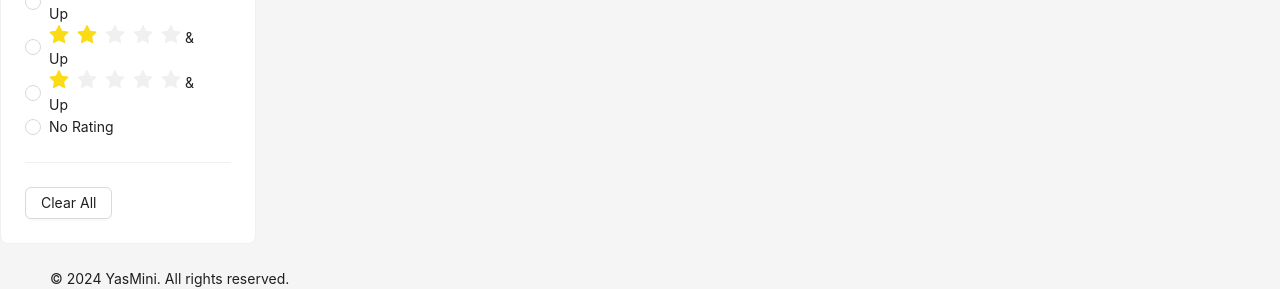
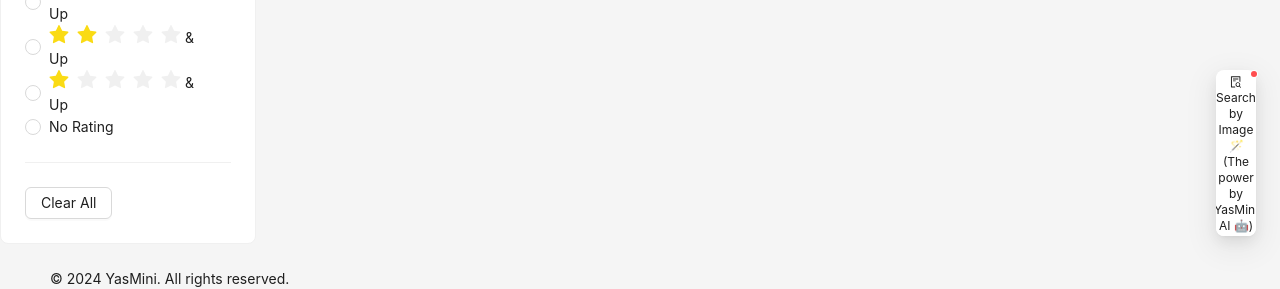
Before and after one commit to duongminhhieu/YasMini-Frontend, a React (Vite) app: page /search in a window 1280 px wide. Shown: the part 516-805 px from the top of the page. Built offline with nearby package versions, Linux system fonts and the light colour scheme; no server answers.

Commit message:
refactor: change a tag to Link Tag

```diff
--- a/src/components/routes/protected/index.tsx
+++ b/src/components/routes/protected/index.tsx
@@ -1,11 +1,12 @@
-import { Layout } from 'antd';
+import { FloatButton, Layout } from 'antd';
 import { PropsWithChildren } from 'react';
 import HeaderUser from '../../../layouts/user/HeaderUser';
 import FooterUser from '../../../layouts/user/FooterUser';
 import { useAppSelector } from '../../../hooks/useRedux';
 import { selectCurrentUser } from '../../../lib/redux/auth/authSlice';
-import { Navigate } from 'react-router-dom';
+import { Navigate, useNavigate } from 'react-router-dom';
 import { User } from '../../../types/User';
+import { FileSearchOutlined } from '@ant-design/icons';
 
 type ProtectedRouteProps = PropsWithChildren;
 
@@ -15,6 +16,7 @@ function hasUserRole(user: User) {
 
 export default function ProtectedRoute({ children }: ProtectedRouteProps) {
     const userAuth = useAppSelector(selectCurrentUser);
+    const navigate = useNavigate();
 
     // if user is not logged in redirect to login page
     if (!userAuth?.id || !hasUserRole(userAuth)) {
@@ -25,7 +27,33 @@ export default function ProtectedRoute({ children }: ProtectedRouteProps) {
         <Layout className="min-h-screen">
             <HeaderUser />
             <Layout>
-                <Layout className="mt-4 mx-10 ">{children}</Layout>
+                <Layout className="mt-4 mx-10 ">
+                    {children}
+
+                    <FloatButton
+                        badge={{ dot: true }}
+                        shape="square"
+                        className="w-fit"
+                        description={
+                            <div className="m-3">
+                                <div className="text-sm">
+                                    {' '}
+                                    <FileSearchOutlined />
+                                    <span className="ml-2">
+                                        Search by Image 🪄
+                                    </span>
+                                </div>
+                                <div className="text-xs">
+                                    (The power by YasMini AI 🤖)
+                                </div>
+                            </div>
+                        }
+                        tooltip="Search by Image"
+                        onClick={() => {
+                            navigate('/search-by-image');
+                        }}
+                    />
+                </Layout>
             </Layout>
             <FooterUser />
         </Layout>
--- a/src/components/routes/public/index.tsx
+++ b/src/components/routes/public/index.tsx
@@ -1,4 +1,4 @@
-import { Layout } from 'antd';
+import { FloatButton, Layout } from 'antd';
 import { PropsWithChildren } from 'react';
 import HeaderPublic from '../../../layouts/public/HeaderPublic';
 import FooterPublic from '../../../layouts/public/FooterPublic';
@@ -6,6 +6,8 @@ import { useAppSelector } from '../../../hooks/useRedux';
 import { selectCurrentUser } from '../../../lib/redux/auth/authSlice';
 import { User } from '../../../types/User';
 import HeaderUser from '../../../layouts/user/HeaderUser';
+import { FileSearchOutlined } from '@ant-design/icons';
+import { useNavigate } from 'react-router-dom';
 
 type PublicRouteProps = PropsWithChildren;
 
@@ -15,6 +17,7 @@ function hasUserRole(user: User) {
 
 export default function PublicRoute({ children }: PublicRouteProps) {
     const userAuth = useAppSelector(selectCurrentUser);
+    const navigate = useNavigate();
 
     return (
         <>
@@ -25,7 +28,33 @@ export default function PublicRoute({ children }: PublicRouteProps) {
                     <HeaderPublic />
                 )}
                 <Layout>
-                    <Layout className="mt-4 mx-10 ">{children}</Layout>
+                    <Layout className="mt-4 mx-10 ">
+                        {children}
+
+                        <FloatButton
+                            badge={{ dot: true }}
+                            shape="square"
+                            className="w-fit"
+                            description={
+                                <div className="m-3">
+                                    <div className="text-sm">
+                                        {' '}
+                                        <FileSearchOutlined />
+                                        <span className="ml-2">
+                                            Search by Image 🪄
+                                        </span>
+                                    </div>
+                                    <div className="text-xs">
+                                        (The power by YasMini AI 🤖)
+                                    </div>
+                                </div>
+                            }
+                            tooltip="Search by Image"
+                            onClick={() => {
+                                navigate('/search-by-image');
+                            }}
+                        />
+                    </Layout>
                 </Layout>
                 <FooterPublic />
             </Layout>
--- a/src/features/admin/Dashboard/components/TableLatestOrders/index.tsx
+++ b/src/features/admin/Dashboard/components/TableLatestOrders/index.tsx
@@ -4,6 +4,7 @@ import { formatDistanceToNowStrict } from 'date-fns';
 import { Order } from '../../../../../types/Order';
 import { convertToDollar } from '../../../../../utils/convert';
 import ListProductOrderedComponent from '../../../Order/components/ListProductOrdered';
+import { Link } from 'react-router-dom';
 
 function TableLatestOrdersComponent({
     lastestOrder,
@@ -17,7 +18,7 @@ function TableLatestOrdersComponent({
             dataIndex: 'id',
             className: 'text-blue-500',
             render: (id: string) => {
-                return <a href={`/admin/orders/${id}`}>{id}</a>;
+                return <Link to={`/admin/orders/${id}`}>{id}</Link>;
             },
         },
         {
--- a/src/features/admin/Dashboard/components/TableTopProduct/index.tsx
+++ b/src/features/admin/Dashboard/components/TableTopProduct/index.tsx
@@ -1,6 +1,7 @@
 import { Divider, Image, List } from 'antd';
 import { Product } from '../../../../../types/Product';
 import { convertToDollar } from '../../../../../utils/convert';
+import { Link } from 'react-router-dom';
 
 function TableTopProductComponent({ topProducts }: { topProducts: Product[] }) {
     return (
@@ -18,9 +19,9 @@ function TableTopProductComponent({ topProducts }: { topProducts: Product[] }) {
                                 <Image src={item.thumbnail || ''} width={80} />
                             }
                             title={
-                                <a href={'/admin/products/' + item.id}>
+                                <Link to={'/admin/products/' + item.id}>
                                     {item.name} {item.isFeatured && '🔥'}
-                                </a>
+                                </Link>
                             }
                             description={
                                 <div className="flex justify-between text-xs">
--- a/src/features/user/Cart/pages/View/indext.tsx
+++ b/src/features/user/Cart/pages/View/indext.tsx
@@ -16,7 +16,7 @@ import {
     updateACartState,
     updateTotalPriceSelected,
 } from '../../../../../lib/redux/cart/cartSlice';
-import { useNavigate } from 'react-router-dom';
+import { Link, useNavigate } from 'react-router-dom';
 
 function ViewCartList() {
     // Columns
@@ -35,9 +35,9 @@ function ViewCartList() {
                             className="w-16 h-16 object-cover rounded-lg"
                         />
                         <div className="flex flex-col ml-2">
-                            <a href={`/${[cart.product.slug]}`}>
+                            <Link to={`/${[cart.product.slug]}`}>
                                 {cart.product.name}
-                            </a>
+                            </Link>
 
                             <span className="text-gray-400 text-xs">
                                 SKU: {cart.product.sku}
--- a/src/layouts/admin/HeaderAdmin.tsx
+++ b/src/layouts/admin/HeaderAdmin.tsx
@@ -3,16 +3,18 @@ import { Header } from 'antd/es/layout/layout';
 import { useAppSelector } from '../../hooks/useRedux';
 import { selectCurrentUser } from '../../lib/redux/auth/authSlice';
 import MenuItemAdmin from '../../components/MenuItemAdmin';
+import { useNavigate } from 'react-router-dom';
 
 function HeaderAdmin() {
     const userAuth = useAppSelector(selectCurrentUser);
+    const navigate = useNavigate();
 
     return (
         <Header className="bg-white drop-shadow-md flex items-center lg:h-18 justify-between sticky top-0 left-0 z-50">
             <Flex
                 className="items-center cursor-pointer"
                 onClick={() => {
-                    window.location.href = '/admin';
+                    navigate('/admin');
                 }}
             >
                 <img src="/YasMiniLogo.png" className="w-24 mr-2" alt="" />
--- a/src/layouts/public/HeaderPublic.tsx
+++ b/src/layouts/public/HeaderPublic.tsx
@@ -2,15 +2,18 @@ import { ShoppingCartOutlined } from '@ant-design/icons';
 import { Button } from 'antd';
 import Search from 'antd/es/input/Search';
 import { Header } from 'antd/es/layout/layout';
+import { useNavigate } from 'react-router-dom';
 
 function HeaderPublic() {
+    const navigate = useNavigate();
+
     return (
         <Header className="bg-white drop-shadow-md flex items-center lg:h-20 justify-center sticky top-0 left-0 z-50">
             <div className="flex justify-between items-center w-full">
                 <div
                     className="flex justify-center items-center cursor-pointer"
                     onClick={() => {
-                        window.location.href = '/';
+                        navigate('/');
                     }}
                 >
                     <img
--- a/src/layouts/user/HeaderUser.tsx
+++ b/src/layouts/user/HeaderUser.tsx
@@ -105,7 +105,7 @@ function HeaderUser() {
                 <div
                     className="flex justify-center items-center cursor-pointer"
                     onClick={() => {
-                        window.location.href = '/';
+                        navigate('/');
                     }}
                 >
                     <img
```
Also changed, not shown: src/features/admin/Order/components/TableListOrder/index.tsx (+5 -4 lines), src/features/public/Home/pages/Home/index.tsx (+1 -26 lines).
